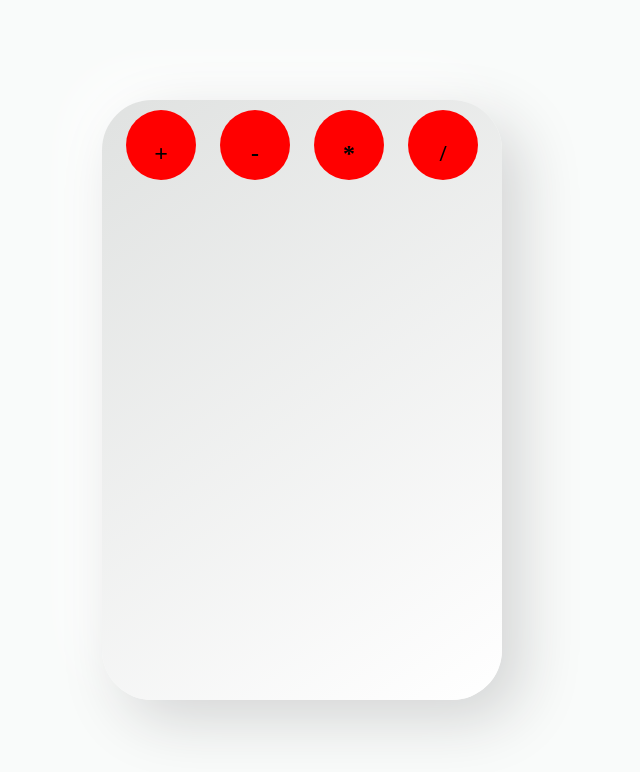
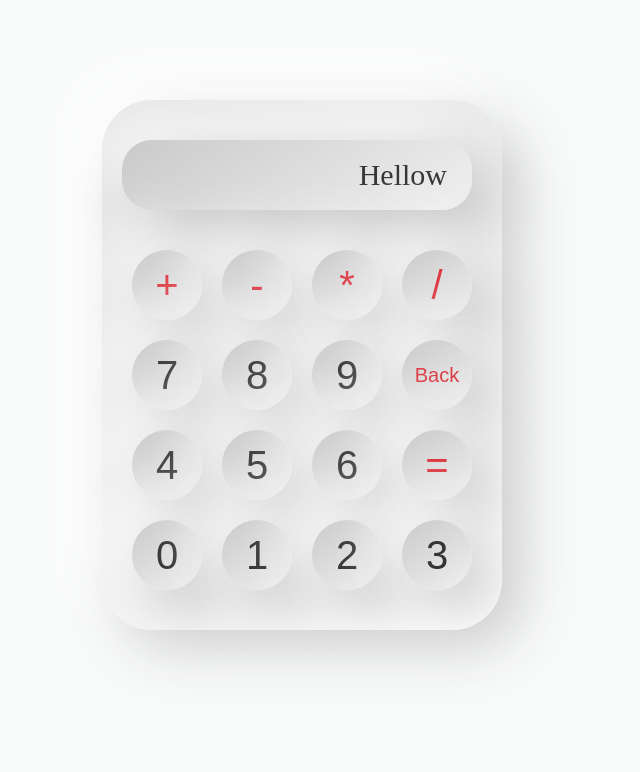
Before and after one commit to AminBihamta/Calculator, a plain HTML site: page index.html in a window 1280 px wide. Shown: the whole page, without its empty margins (338-978 px from the left). Drawn offline with Linux system fonts and the light colour scheme.

Commit message:
design completed

```diff
--- a/index.html
+++ b/index.html
@@ -1,28 +1,45 @@
 <!DOCTYPE html>
 <html lang="en">
   <head>
-    <meta charset="UTF-8">
-    <meta name="viewport" content="width=device-width, initial-scale=1.0">
+    <meta charset="UTF-8" />
+    <meta name="viewport" content="width=device-width, initial-scale=1.0" />
     <title>Calculator</title>
-    <link rel="stylesheet" href="styles.css">
+    <link rel="stylesheet" href="styles.css" />
   </head>
+
   <body>
+    <div id="calculator">
       <div id="calculatorBody">
-        <div id="firstRow">
-            <div class="firstElement">
-                <h2>+</h2>
+        <div id="screen">
+          <p>Hellow</p>
         </div>
-            <div class="secondElement">
-                <h2>-</h2>
+        <div id="numpad">
+          <div>
+            <button class="sign">+</button>
+            <button>7</button>
+            <button>4</button>
+            <button>0</button>
           </div>
-            <div class="thirdElement">
-                <h2>*</h2>
+          <div>
+            <button class="sign">-</button>
+            <button>8</button>
+            <button>5</button>
+            <button>1</button>
           </div>
-            <div class="fourthElement">
-                <h2>/</h2>
+          <div>
+            <button class="sign">*</button>
+            <button>9</button>
+            <button>6</button>
+            <button>2</button>
+          </div>
+          <div>
+            <button class="sign">/</button>
+            <button class="sign" style="font-size: 20px">Back</button>
+            <button class="sign">=</button>
+            <button>3</button>
           </div>
         </div>
-
+      </div>
     </div>
   </body>
 </html>
--- a/styles.css
+++ b/styles.css
@@ -12,27 +12,65 @@ body {
   justify-content: center;
 }
 
-#calculatorBody {
-    margin: 100px;
+#calculator {
+  margin: 100px;
   border-radius: 50px;
   background: linear-gradient(145deg, #e0e2e1, #ffffff);
   box-shadow: 20px 20px 60px #d4d5d5, -20px -20px 60px #ffffff;
-  height: 600px;
+  height: 530px;
   width: 400px;
-  display: flex;
   justify-content: center;
 }
 
-.firstElement, .secondElement, .thirdElement, .fourthElement {
-    display: inline-block;
-    vertical-align: middle;
-    text-align: center;
-    padding: 10px;
-    margin: 10px;
-    width: 50px;
-    height: 50px;
-    background-color: red;
-    border-radius: 100%;
-    text-align: center;
-    justify-content: center;
+.sign {
+  color: var(--secondary-color);
 }
+
+button {
+  vertical-align: middle;
+  width: 70px;
+  height: 70px;
+  font-size: 40px;
+
+  border-radius: 100%;
+  color: var(--primary-color);
+  border: none;
+  background: var(--background-color);
+  border-radius: 50%;
+  background: linear-gradient(145deg, #cacaca, #f0f0f0);
+  box-shadow: 20px 20px 60px #bebebe, -20px -20px 60px #ffffff;
+  margin-top: 20px;
+}
+
+button:active {
+  background: red;
+}
+
+#screen {
+  border-radius: 66px;
+  background: linear-gradient(145deg, #cacaca, #f0f0f0);
+  box-shadow: 20px 20px 60px #bebebe, -20px -20px 60px #ffffff;
+  width: 350px;
+  height: 70px;
+  margin-top: 40px;
+  border-radius: 30px;
+  display: flex;
+  text-align: center;
+  display: flex;
+  align-items: center;
+  justify-content: center;
+  margin-left: 20px;
+}
+
+#screen p {
+  color: var(--primary-color);
+  text-align: right;
+  width: 300px;
+  font-size: 30px;
+}
+
+#numpad {
+  display: flex;
+  text-align: center;
+  padding: 20px;
+}
```
Lines whose indentation alone changed are shown as unchanged.
